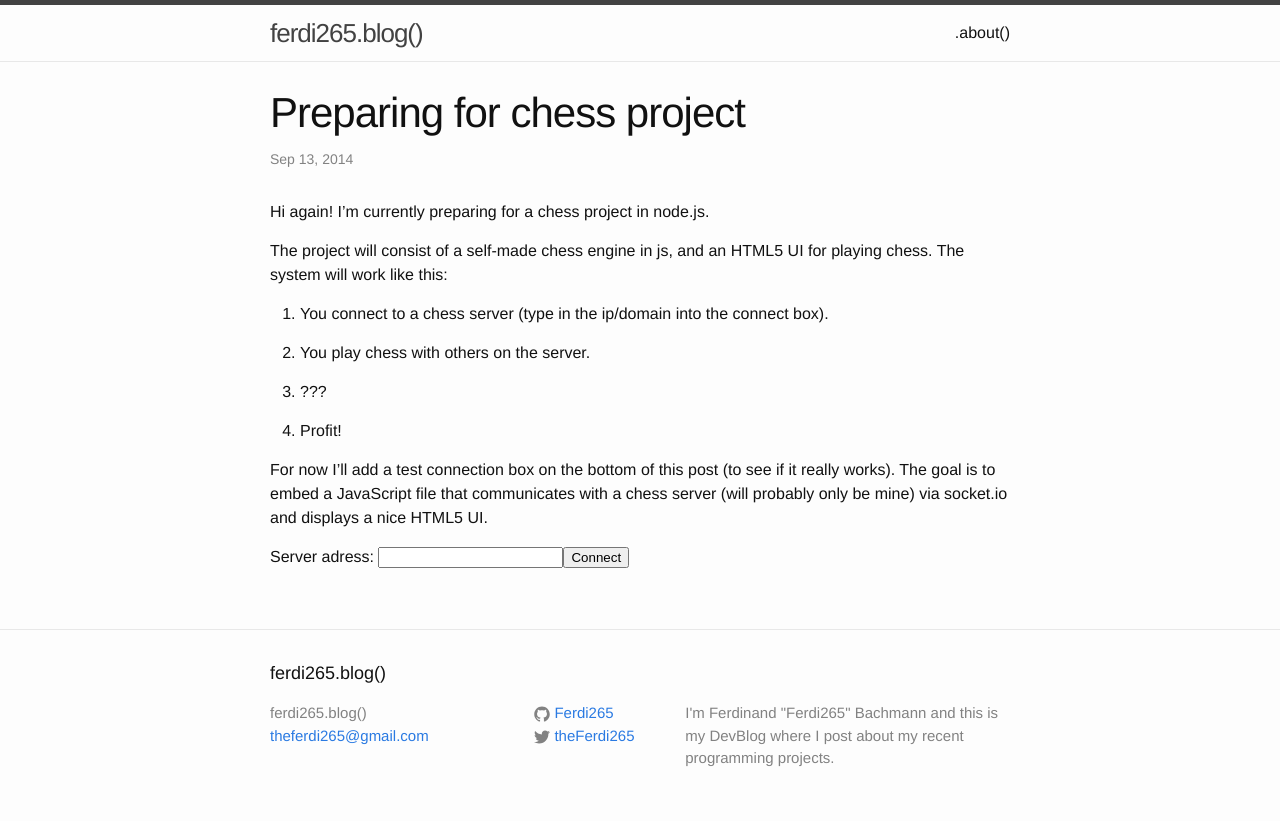
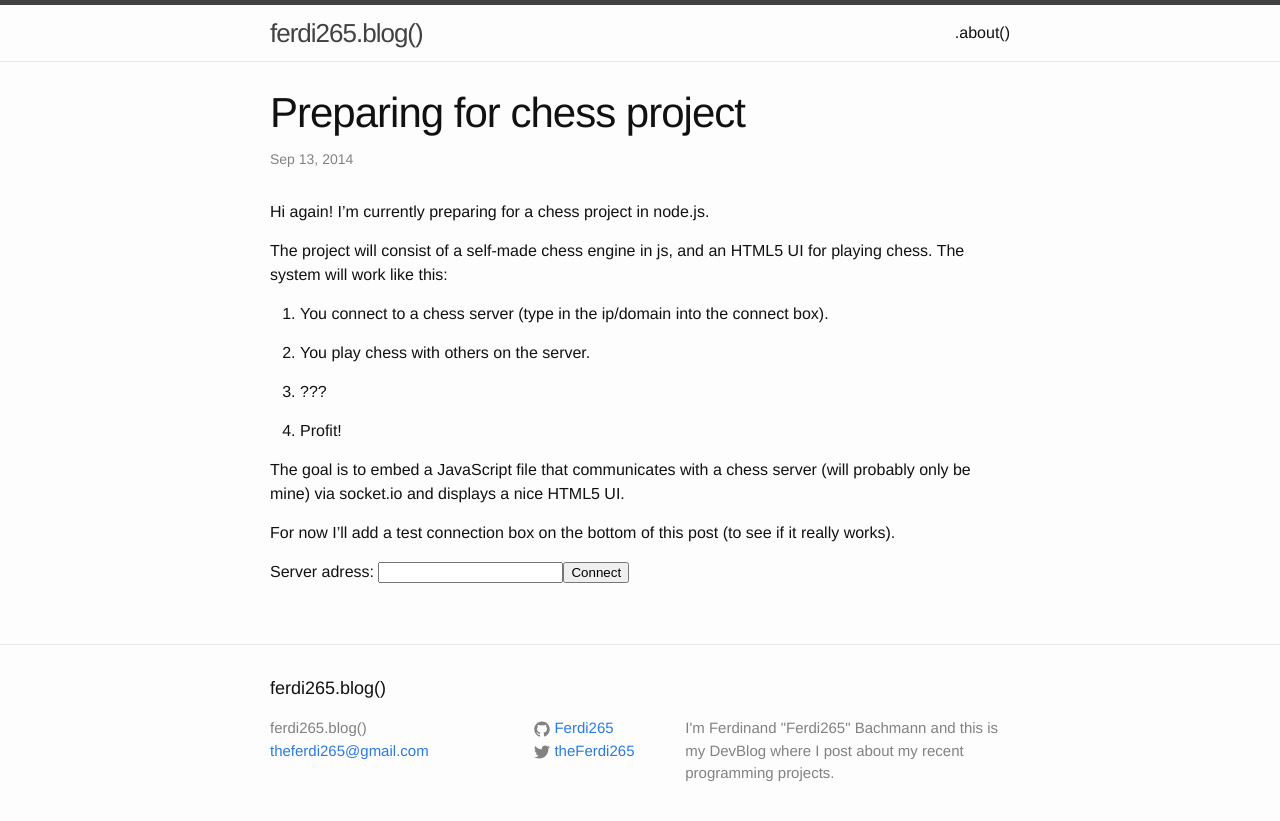
Before and after one commit to Ferdi265/ferdi265.github.io, a Jekyll site: the page built from _posts/2014-09-13-preparing-for-chess-project.md, in a window 1280 px wide. Shown: the top 821 px of the page. Built offline with Jekyll 4.4.1, drawn with Linux system fonts in a browser that asks for light colours; nearby versions of some CDN libraries; Markdown is read by kramdown in place of the engine named in the settings.

```diff
--- a/_posts/2014-09-13-preparing-for-chess-project.md
+++ b/_posts/2014-09-13-preparing-for-chess-project.md
@@ -19,8 +19,9 @@ The system will work like this:
 
 4. Profit!
 
+The goal is to embed a JavaScript file that communicates with a chess server (will probably only be mine) via socket.io and displays a nice HTML5 UI.
+
 For now I'll add a test connection box on the bottom of this post (to see if it really works).
-The goal is to embed a JavaScript file that communicates with a chess server (will probably only be mine) via socket.io and displays a nice HTML5 UI.
 
 <div class="sio-container">
 	Server adress: <input type="text" class="connect-box"><input type="button" class="connect-submit" value="Connect">
```
